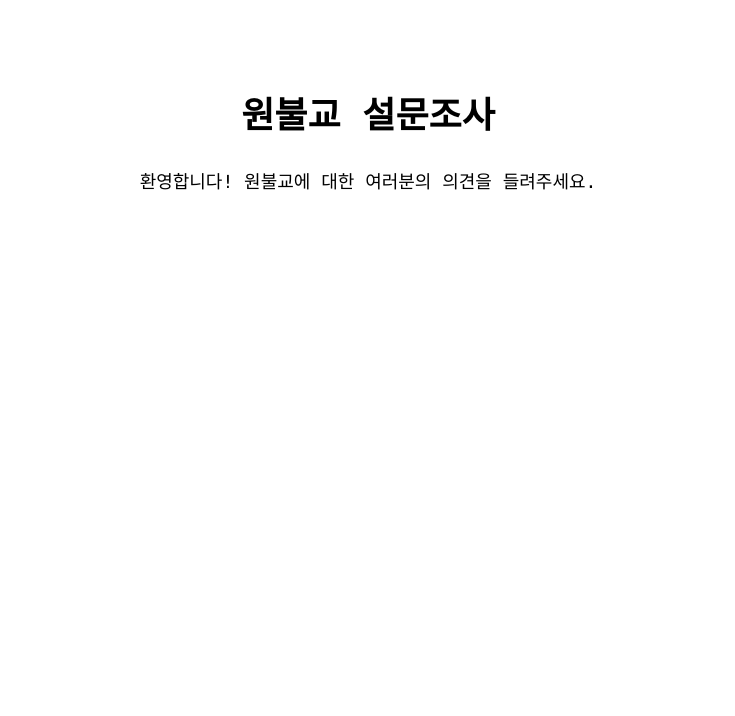
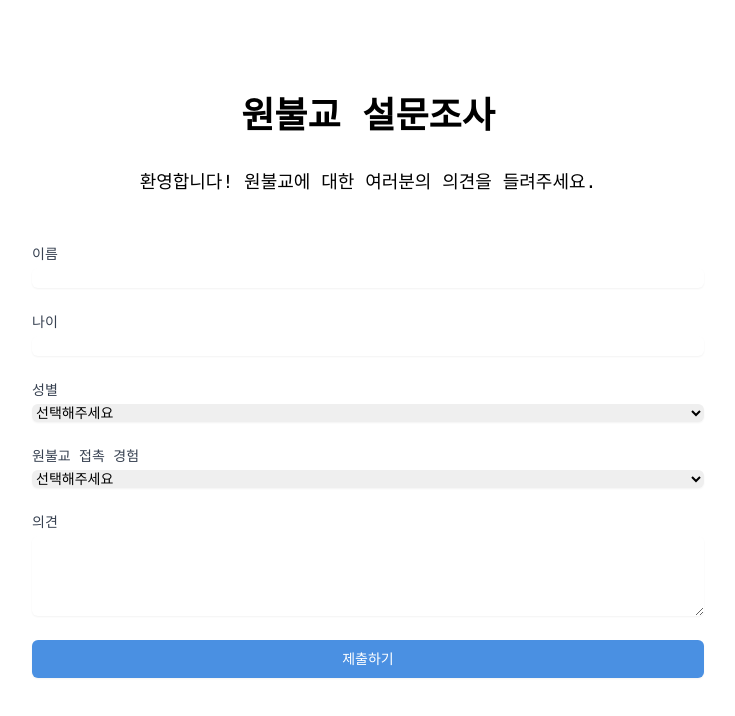
Before and after one commit to forsmile2526/won-buddhism-survey, a Next.js app: page /won-buddhism-survey/ in a window 1280 px wide. Shown: the top 716 px of the page, without its empty margins (272-1007 px from the left). Built offline with nearby package versions, Linux system fonts and the light colour scheme.

Commit message:
Add survey form component

```diff
--- a/app/page.tsx
+++ b/app/page.tsx
@@ -1,3 +1,5 @@
+import SurveyForm from '@/components/SurveyForm'
+
 export default function Home() {
   return (
     <main className="flex min-h-screen flex-col items-center justify-between p-24">
@@ -5,9 +7,10 @@
         <h1 className="text-4xl font-bold text-center mb-8">
           원불교 설문조사
         </h1>
-        <p className="text-center text-lg">
+        <p className="text-center text-lg mb-12">
           환영합니다! 원불교에 대한 여러분의 의견을 들려주세요.
         </p>
+        <SurveyForm />
       </div>
     </main>
   )
--- /dev/null
+++ b/components/SurveyForm.tsx
@@ -0,0 +1,124 @@
+'use client'
+
+import { useState } from 'react'
+
+export default function SurveyForm() {
+  const [formData, setFormData] = useState({
+    name: '',
+    age: '',
+    gender: '',
+    experience: '',
+    feedback: ''
+  })
+
+  const handleSubmit = (e: React.FormEvent) => {
+    e.preventDefault()
+    // TODO: 폼 데이터 처리 로직 추가
+    console.log('Form submitted:', formData)
+  }
+
+  const handleChange = (e: React.ChangeEvent<HTMLInputElement | HTMLTextAreaElement | HTMLSelectElement>) => {
+    const { name, value } = e.target
+    setFormData(prev => ({
+      ...prev,
+      [name]: value
+    }))
+  }
+
+  return (
+    <form onSubmit={handleSubmit} className="space-y-6 max-w-2xl mx-auto">
+      <div>
+        <label htmlFor="name" className="block text-sm font-medium text-gray-700">
+          이름
+        </label>
+        <input
+          type="text"
+          id="name"
+          name="name"
+          value={formData.name}
+          onChange={handleChange}
+          className="mt-1 block w-full rounded-md border-gray-300 shadow-sm focus:border-primary focus:ring-primary"
+          required
+        />
+      </div>
+
+      <div>
+        <label htmlFor="age" className="block text-sm font-medium text-gray-700">
+          나이
+        </label>
+        <input
+          type="number"
+          id="age"
+          name="age"
+          value={formData.age}
+          onChange={handleChange}
+          className="mt-1 block w-full rounded-md border-gray-300 shadow-sm focus:border-primary focus:ring-primary"
+          required
+        />
+      </div>
+
+      <div>
+        <label htmlFor="gender" className="block text-sm font-medium text-gray-700">
+          성별
+        </label>
+        <select
+          id="gender"
+          name="gender"
+          value={formData.gender}
+          onChange={handleChange}
+          className="mt-1 block w-full rounded-md border-gray-300 shadow-sm focus:border-primary focus:ring-primary"
+          required
+        >
+          <option value="">선택해주세요</option>
+          <option value="male">남성</option>
+          <option value="female">여성</option>
+          <option value="other">기타</option>
+        </select>
+      </div>
+
+      <div>
+        <label htmlFor="experience" className="block text-sm font-medium text-gray-700">
+          원불교 접촉 경험
+        </label>
+        <select
+          id="experience"
+          name="experience"
+          value={formData.experience}
+          onChange={handleChange}
+          className="mt-1 block w-full rounded-md border-gray-300 shadow-sm focus:border-primary focus:ring-primary"
+          required
+        >
+          <option value="">선택해주세요</option>
+          <option value="never">없음</option>
+          <option value="once">1-2회</option>
+          <option value="sometimes">가끔</option>
+          <option value="often">자주</option>
+        </select>
+      </div>
+
+      <div>
+        <label htmlFor="feedback" className="block text-sm font-medium text-gray-700">
+          의견
+        </label>
+        <textarea
+          id="feedback"
+          name="feedback"
+          value={formData.feedback}
+          onChange={handleChange}
+          rows={4}
+          className="mt-1 block w-full rounded-md border-gray-300 shadow-sm focus:border-primary focus:ring-primary"
+          required
+        />
+      </div>
+
+      <div>
+        <button
+          type="submit"
+          className="w-full flex justify-center py-2 px-4 border border-transparent rounded-md shadow-sm text-sm font-medium text-white bg-primary hover:bg-primary/90 focus:outline-none focus:ring-2 focus:ring-offset-2 focus:ring-primary"
+        >
+          제출하기
+        </button>
+      </div>
+    </form>
+  )
+}
```
